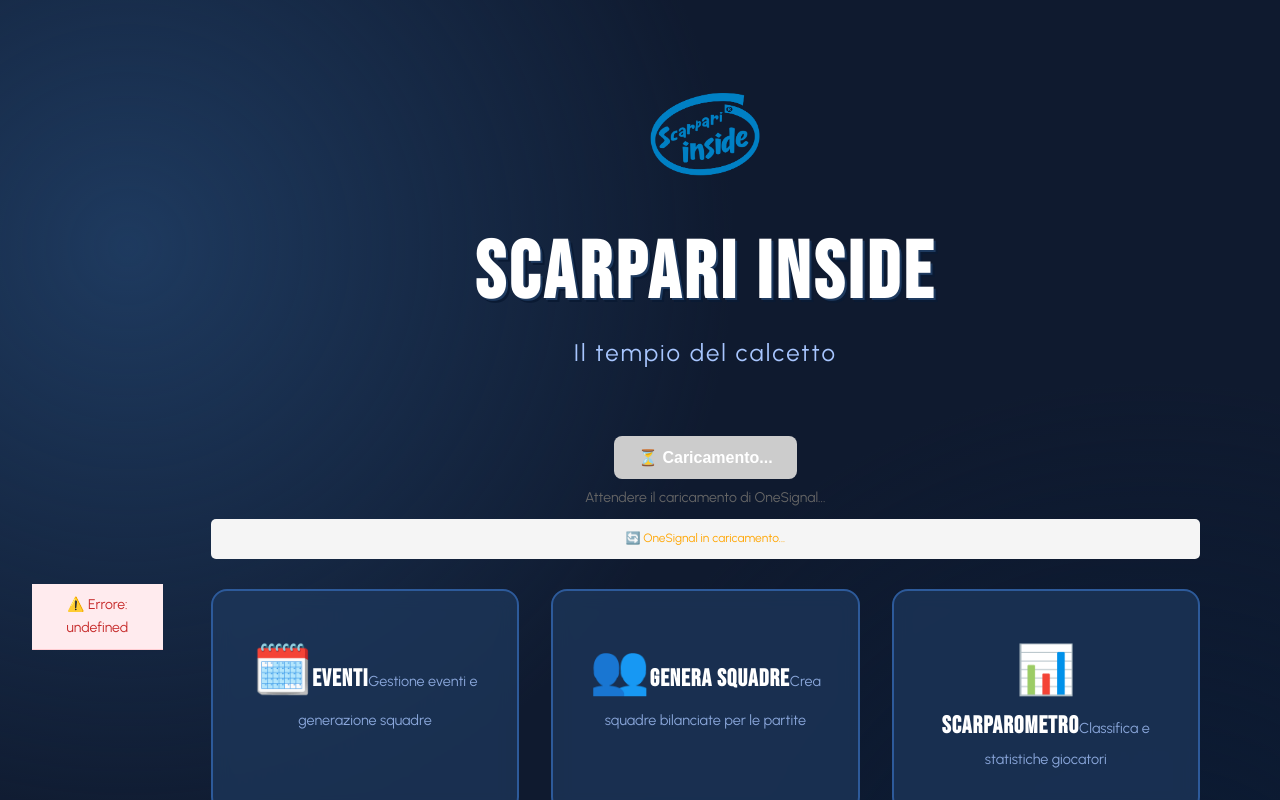
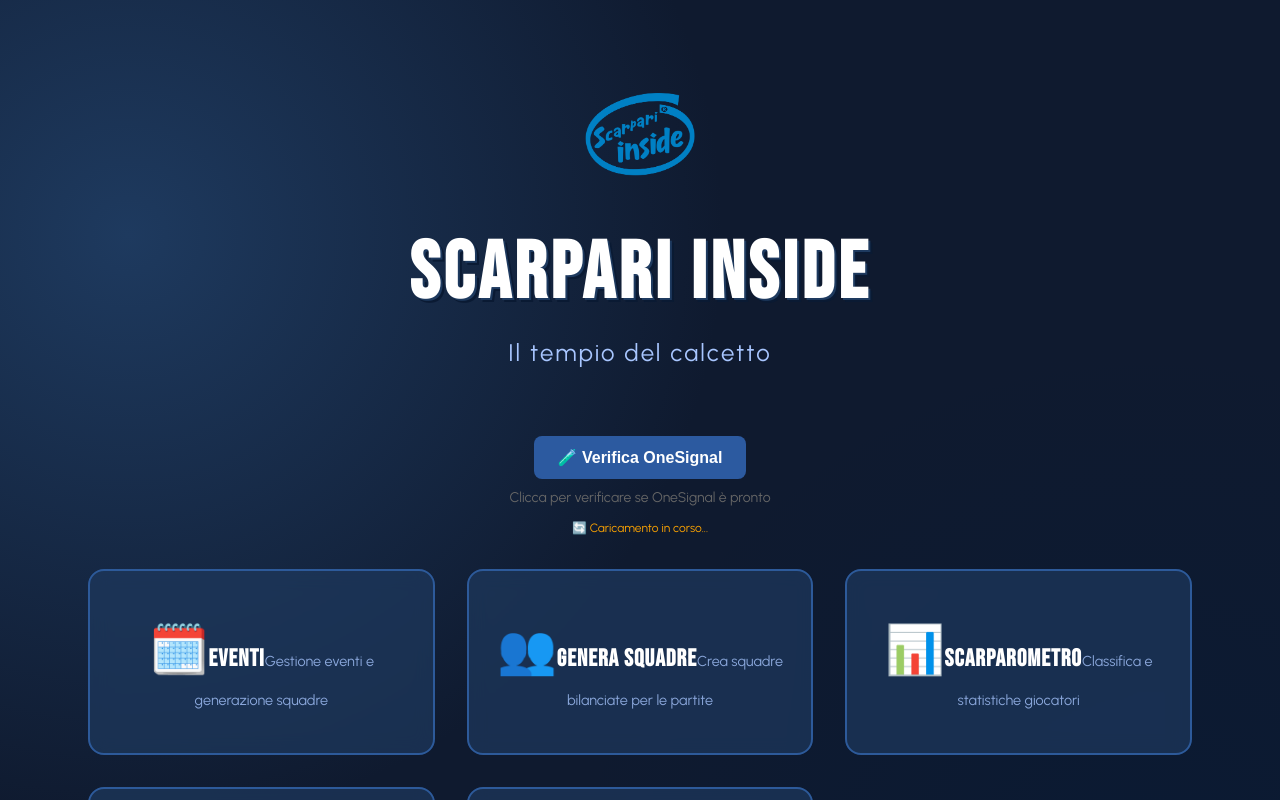
Before and after one commit to scarpariinside26/scarpari-inside-new, a React (Vite) app: page / in a window 1280 px wide. Shown: the top 800 px of the page. Built offline with nearby package versions, Linux system fonts and the light colour scheme; no server answers.

Commit message:
Update App.jsx

```diff
--- a/src/App.jsx
+++ b/src/App.jsx
@@ -3,7 +3,46 @@ import { Routes, Route, Link } from 'react-router-dom';
 import './App.css';
 import GestioneEventi from './pages/GestioneEventi/GestioneEventi';
 
-function HomePage({ oneSignalLoaded, onTestNotification }) {
+function HomePage() {
+  const [isOneSignalReady, setIsOneSignalReady] = useState(false);
+
+  // Test semplice - senza API complesse
+  const testOneSignal = () => {
+    if (window.OneSignal) {
+      alert('✅ OneSignal è caricato correttamente!\n\nOra puoi:\n• Inviare notifiche dalla Dashboard OneSignal\n• Gli utenti riceveranno le notifiche push\n• Il sistema è pronto!');
+    } else {
+      alert('❌ OneSignal non è ancora pronto. Ricarica la pagina.');
+    }
+  };
+
+  useEffect(() => {
+    // CARICAMENTO SEMPLIFICATO E SICURO
+    const script = document.createElement('script');
+    script.src = "https://cdn.onesignal.com/sdks/web/v16/OneSignalSDK.page.js";
+    script.async = true;
+
+    script.onload = () => {
+      console.log('✅ OneSignal script caricato');
+
+      // Inizializzazione minima e sicura
+      window.OneSignal = window.OneSignal || [];
+      window.OneSignal.push(function() {
+        window.OneSignal.init({
+          appId: import.meta.env.VITE_ONESIGNAL_APP_ID,
+        });
+      });
+
+      // Aspetta un po' e poi segna come pronto
+      setTimeout(() => {
+        setIsOneSignalReady(true);
+        console.log('✅ OneSignal pronto per l\'uso');
+      }, 2000);
+    };
+
+    document.head.appendChild(script);
+
+  }, []);
+
   return (
     <div className="container">
       <header className="header">
@@ -17,38 +56,33 @@ function HomePage({ oneSignalLoaded, onTestNotification }) {
       </header>
 
       <main className="main">
-        {/* BOTTONE TEST NOTIFICHE */}
+        {/* BOTTONE SEMPLIFICATO */}
         <div style={{ textAlign: 'center', marginBottom: '30px' }}>
           <button
-            onClick={onTestNotification}
-            disabled={!oneSignalLoaded}
+            onClick={testOneSignal}
             style={{
               padding: '12px 24px',
-              background: oneSignalLoaded ? '#2c5aa0' : '#ccc',
+              background: '#2c5aa0',
               color: 'white',
               border: 'none',
               borderRadius: '8px',
-              cursor: oneSignalLoaded ? 'pointer' : 'not-allowed',
+              cursor: 'pointer',
               fontSize: '16px',
               fontWeight: 'bold'
             }}
           >
-            {oneSignalLoaded ? '🧪 Test Notifiche' : '⏳ Caricamento...'}
+            🧪 Verifica OneSignal
           </button>
           <p style={{ fontSize: '14px', color: '#666', marginTop: '8px' }}>
-            {oneSignalLoaded ? 'Clicca per testare le notifiche push' : 'Attendere il caricamento di OneSignal...'}
+            Clicca per verificare se OneSignal è pronto
           </p>
 
-          {/* DEBUG INFO */}
           <div style={{
             fontSize: '12px',
-            color: oneSignalLoaded ? 'green' : 'orange',
-            marginTop: '10px',
-            padding: '10px',
-            background: '#f5f5f5',
-            borderRadius: '5px'
+            color: isOneSignalReady ? 'green' : 'orange',
+            marginTop: '10px'
           }}>
-            {oneSignalLoaded ? '✅ OneSignal CARICATO' : '🔄 OneSignal in caricamento...'}
+            {isOneSignalReady ? '✅ Sistema Notifiche PRONTO' : '🔄 Caricamento in corso...'}
           </div>
         </div>
 
@@ -93,153 +127,10 @@ function HomePage({ oneSignalLoaded, onTestNotification }) {
 }
 
 function App() {
-  const [oneSignalLoaded, setOneSignalLoaded] = useState(false);
-  const [oneSignalError, setOneSignalError] = useState('');
-
-  // TEST NOTIFICHE - VERSIONE SEMPLICE
-  const testNotification = async () => {
-    console.log('🧪 Test notifica...');
-
-    if (!window.OneSignal) {
-      alert('❌ OneSignal non ancora pronto');
-      return;
-    }
-
-    try {
-      // Prova a inviare una notifica di test
-      // Per ora mostriamo solo un alert
-      alert('✅ OneSignal è caricato! Le notifiche sono pronte.\n\nOra puoi:\n1. Configurare le notifiche in Dashboard OneSignal\n2. Inviare notifiche manualmente dalla dashboard\n3. I tuoi utenti riceveranno le notifiche!');
-
-      console.log('✅ Test completato - OneSignal funziona');
-    } catch (error) {
-      console.error('❌ Errore test:', error);
-      alert('❌ Errore: ' + error.message);
-    }
-  };
-
-  useEffect(() => {
-    console.log('🚀 INIZIO INIZIALIZZAZIONE ONESIGNAL');
-
-    const appId = import.meta.env.VITE_ONESIGNAL_APP_ID;
-    console.log('🔍 App ID:', appId ? 'PRESENTE' : 'MANCANTE');
-
-    if (!appId) {
-      setOneSignalError('❌ VITE_ONESIGNAL_APP_ID non configurato in Vercel');
-      console.error('VITE_ONESIGNAL_APP_ID mancante');
-      return;
-    }
-
-    // VERIFICA SE ONESIGNAL È GIA' CARICATO
-    if (window.OneSignal) {
-      console.log('✅ OneSignal già presente');
-      setOneSignalLoaded(true);
-      return;
-    }
-
-    // CARICAMENTO ONESIGNAL - VERSIONE SICURA
-    const loadOneSignal = () => {
-      return new Promise((resolve, reject) => {
-        // Se OneSignal è già in caricamento, aspetta
-        if (window.OneSignalDeferred) {
-          window.OneSignalDeferred.push(resolve);
-          return;
-        }
-
-        const script = document.createElement('script');
-        script.src = "https://cdn.onesignal.com/sdks/web/v16/OneSignalSDK.page.js";
-        script.async = true;
-
-        script.onload = () => {
-          console.log('✅ Script OneSignal caricato con successo');
-          // OneSignal si inizializza automaticamente
-          setTimeout(() => {
-            if (window.OneSignal) {
-              console.log('✅ OneSignal inizializzato automaticamente');
-              resolve(true);
-            } else {
-              reject(new Error('OneSignal non inizializzato dopo il caricamento'));
-            }
-          }, 1000);
-        };
-
-        script.onerror = (error) => {
-          console.error('❌ Errore caricamento script OneSignal:', error);
-          reject(error);
-        };
-
-        document.head.appendChild(script);
-        console.log('📜 Script OneSignal aggiunto alla pagina');
-      });
-    };
-
-    // ESECUZIONE CARICAMENTO
-    loadOneSignal()
-      .then(() => {
-        console.log('🎉 OneSignal caricato con successo!');
-        setOneSignalLoaded(true);
-        setOneSignalError('');
-
-        // Aspetta che OneSignal sia completamente pronto
-        setTimeout(() => {
-          if (window.OneSignal && window.OneSignal.Notifications) {
-            console.log('🔔 OneSignal Notifications API pronto');
-
-            // Configura i listener per i click
-            window.OneSignal.Notifications.addEventListener('click', (event) => {
-              console.log('🎯 Notifica cliccata:', event);
-              const action = event.actionId;
-              if (action === 'conferma') {
-                alert('✅ Partecipazione confermata!');
-              } else if (action === 'annulla') {
-                alert('❌ Partecipazione annullata');
-              }
-            });
-          }
-        }, 2000);
-      })
-      .catch((error) => {
-        console.error('❌ Errore caricamento OneSignal:', error);
-        setOneSignalError('Errore: ' + error.message);
-        setOneSignalLoaded(false);
-      });
-
-    // TIMEOUT DI SICUREZZA
-    const timeout = setTimeout(() => {
-      if (!oneSignalLoaded) {
-        console.warn('⚠️ Timeout caricamento OneSignal');
-        setOneSignalError('Timeout - Ricarica la pagina');
-      }
-    }, 10000);
-
-    return () => clearTimeout(timeout);
-  }, []);
-
   return (
     <div className="App">
-      {/* DEBUG INFO */}
-      {oneSignalError && (
-        <div style={{
-          background: '#ffebee',
-          color: '#c62828',
-          padding: '10px',
-          textAlign: 'center',
-          fontSize: '14px',
-          borderBottom: '1px solid #ffcdd2'
-        }}>
-          ⚠️ {oneSignalError}
-        </div>
-      )}
-
       <Routes>
-        <Route
-          path="/"
-          element={
-            <HomePage
-              oneSignalLoaded={oneSignalLoaded}
-              onTestNotification={testNotification}
-            />
-          }
-        />
+        <Route path="/" element={<HomePage />} />
         <Route path="/eventi" element={<GestioneEventi />} />
       </Routes>
     </div>
```
